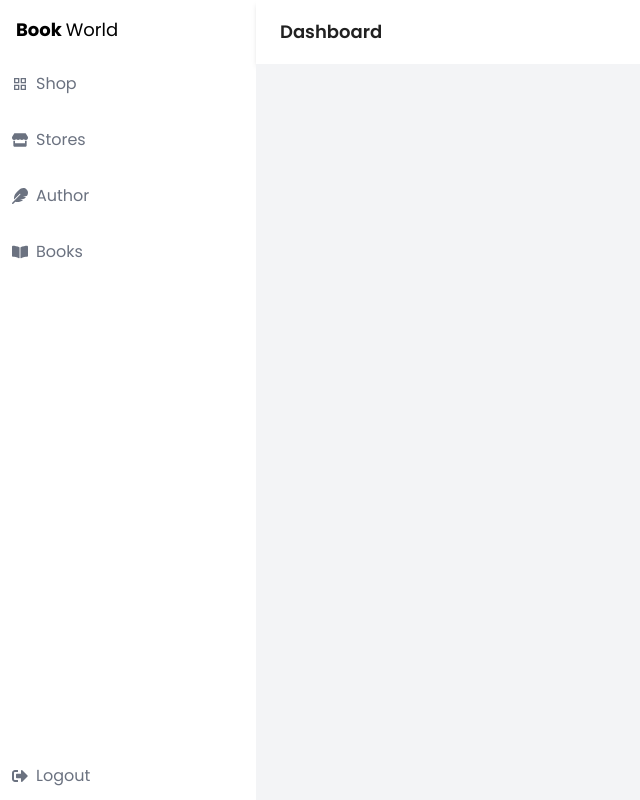
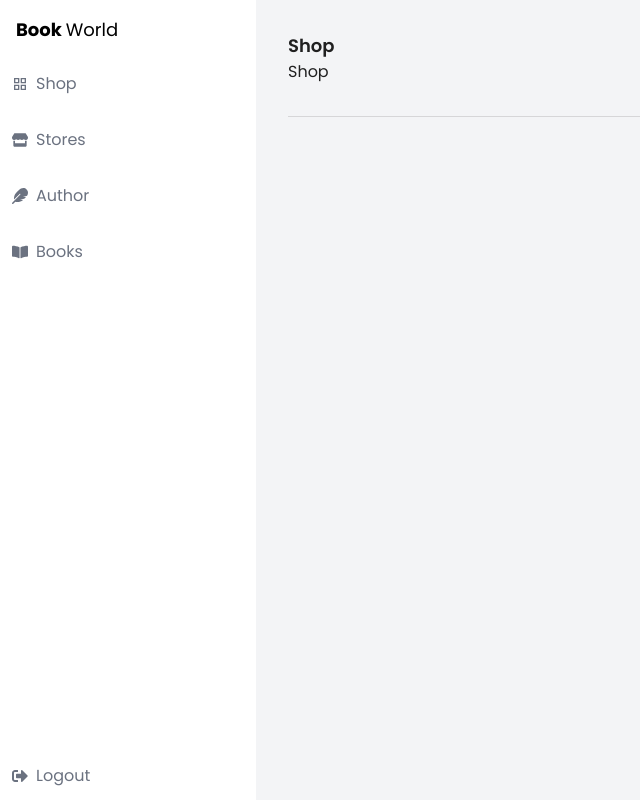
Before and after one commit to aahmedramy1/bookworld, a React (Create React App) app: page /shop in a window 1280 px wide. Shown: the whole page, without its empty margins (0-640 px from the left). Built offline with nearby package versions, Linux system fonts and the light colour scheme.

Commit message:
feat: Navbar and Breadcrumb

```diff
--- a/package.json
+++ b/package.json
@@ -10,6 +10,7 @@
     "@reduxjs/toolkit": "^2.5.1",
     "axios": "^1.7.9",
     "cra-template": "1.2.0",
+    "lodash": "^4.17.21",
     "react": "^19.0.0",
     "react-dom": "^19.0.0",
     "react-icons": "^5.4.0",
--- a/src/App.js
+++ b/src/App.js
@@ -5,13 +5,11 @@
 
 function App() {
     return (
-        <div className="flex h-screen">
+        <div className="flex h-screen ">
             <Sidebar />
-
-            <div className="w-4/5 flex flex-col">
+            <div className="w-4/5 flex flex-col bg-gray-100 p-8">
                 <Navbar />
-
-                <div className="flex-1 p-6 bg-gray-100 overflow-auto">
+                <div className="flex-1 p-6  overflow-auto">
                     <AppRouter />
                 </div>
             </div>
--- /dev/null
+++ b/src/components/Breadcrumb.jsx
@@ -0,0 +1,33 @@
+import { Breadcrumbs, Link, Typography } from "@mui/material";
+import { useLocation, Link as RouterLink } from "react-router-dom";
+import NavigateNextIcon from '@mui/icons-material/NavigateNext';
+import {capitalize} from "lodash";
+
+const Breadcrumb = () => {
+    const location = useLocation();
+    const pathNames = location.pathname.split("/").filter((x) => x);
+
+    return (
+        <Breadcrumbs
+            separator={<NavigateNextIcon fontSize="small" />}
+            aria-label="breadcrumb"
+        >
+            {pathNames.map((value, index) => {
+                const to = `/${pathNames.slice(0, index + 1).join("/")}`;
+                const isLast = index === pathNames.length - 1;
+
+                return isLast ? (
+                    <Typography color="text.primary" key={to}>
+                        {capitalize(decodeURIComponent(value))}
+                    </Typography>
+                ) : (
+                    <Link component={RouterLink} underline="hover" color="inherit" to={to} key={to}>
+                        {capitalize(decodeURIComponent(value))}
+                    </Link>
+                );
+            })}
+        </Breadcrumbs>
+    );
+};
+
+export default Breadcrumb;
--- a/src/components/Navbar.jsx
+++ b/src/components/Navbar.jsx
@@ -1,9 +1,21 @@
 import React from "react";
+import Breadcrumb from "./Breadcrumb";
+import {Divider} from "@mui/material";
+import { useLocation } from "react-router-dom";
+import { capitalize} from "lodash";
 
 const Navbar = () => {
+    const location = useLocation();
+    const pathnames = location.pathname.split("/").filter(Boolean);
+    const pageName = pathnames.length ? decodeURIComponent(pathnames[pathnames.length - 1]) : "Home";
+
     return (
-        <nav className="h-16 bg-white shadow-md flex items-center px-6">
-            <h1 className="text-lg font-semibold">Dashboard</h1>
+        <nav className=" flex flex-col gap-8 ">
+            <div className="flex flex-col ">
+                <h1 className="text-lg font-semibold">{capitalize(pageName)}</h1>
+                <Breadcrumb />
+            </div>
+            <Divider />
         </nav>
     );
 };
--- a/src/index.js
+++ b/src/index.js
@@ -6,6 +6,7 @@
 import store from "./redux/store";
 import {CssBaseline, ThemeProvider} from "@mui/material";
 import theme from "./theme";
+import {BrowserRouter} from "react-router-dom";
 
 const root = ReactDOM.createRoot(document.getElementById('root'));
 root.render(
@@ -13,7 +14,9 @@
       <Provider store={store}>
           <ThemeProvider theme={theme}>
               <CssBaseline />
-              <App />
+              <BrowserRouter>
+                  <App />
+              </BrowserRouter>
           </ThemeProvider>
       </Provider>
   </React.StrictMode>
--- a/src/router/routes.jsx
+++ b/src/router/routes.jsx
@@ -1,14 +1,14 @@
-import { BrowserRouter, Routes, Route } from 'react-router-dom';
+import {  Routes, Route, Navigate } from 'react-router-dom';
 import Home from '../pages/Home';
 
 
 const AppRouter = () => {
     return (
-        <BrowserRouter>
-            <Routes>
-                <Route path="/" element={<Home />} />
-            </Routes>
-        </BrowserRouter>
+        <Routes>
+            <Route path="/" element={<Home />} />
+
+            <Route path="*" element={<Navigate to="/shop" replace />} />
+        </Routes>
     );
 };
 
```
